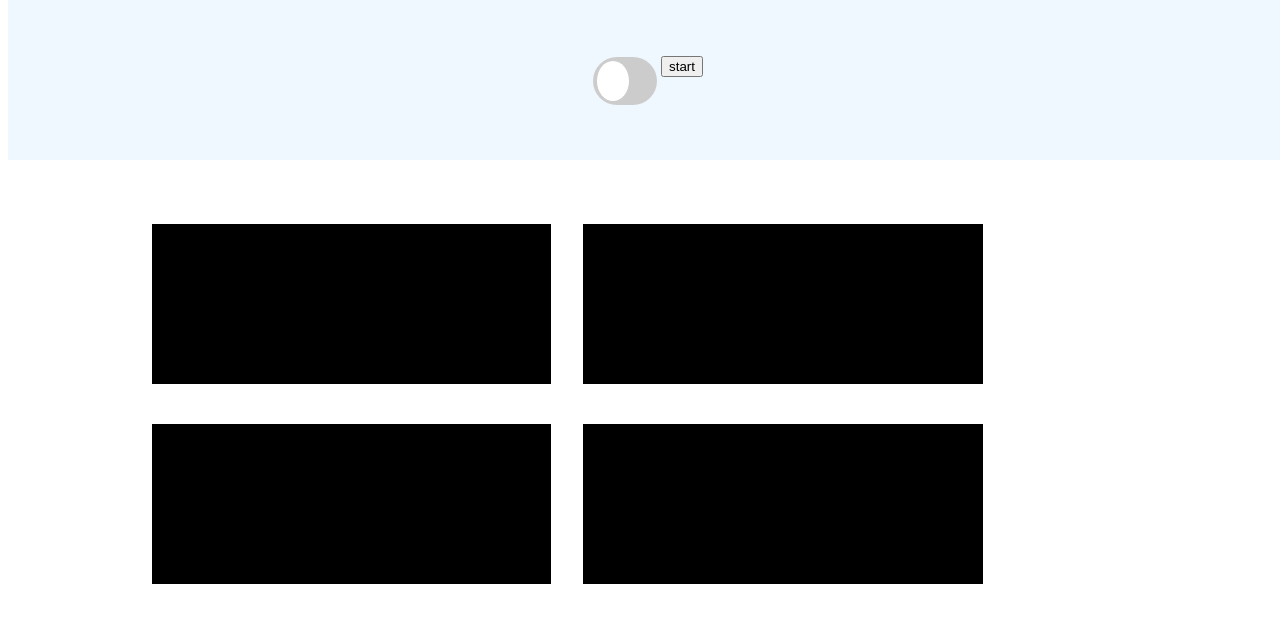
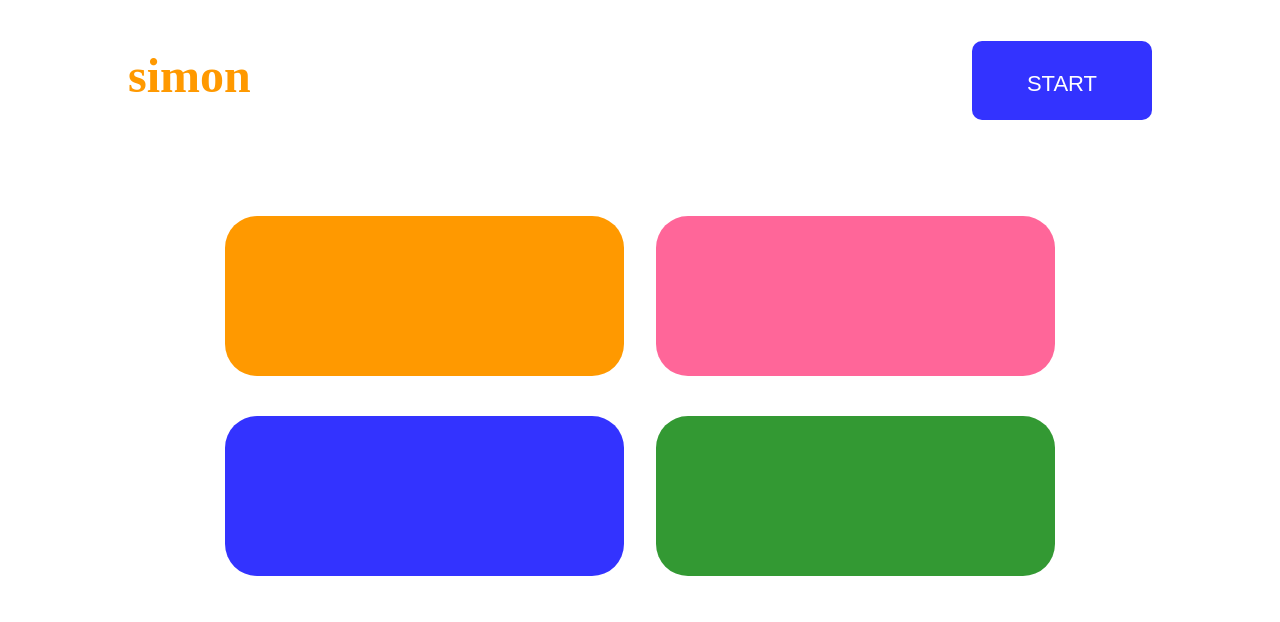
Before and after one commit to bavilari93/simon-saids, a plain HTML site: page dist/index.html in a window 1280 px wide. Drawn offline with Linux system fonts and the light colour scheme.

Commit message:
counter and turn check

```diff
--- a/dist/index.html
+++ b/dist/index.html
@@ -7,22 +7,21 @@
     <meta http-equiv="x-ua-compatible" content="ie=edge">
     <link href="https://fonts.googleapis.com/css?family=Varela&display=swap" rel="stylesheet">
     <link rel="stylesheet" href="/style.e308ff8e.css">
-    <title>Document</title>
+    <title>Simo says</title>
 <script src="/style.e308ff8e.js"></script></head>
 
 <body>
     <div class="container">
         <!-- controls -->
         <header>
+        	<h1>simon</h1>
             <section class="controls">
-                <label class="switch">
-                    <input type="checkbox">
-                    <span class="slider round"></span>
-                </label>
+
                 <button id="start">start</button>
             </section>
         </header>
         <!-- game board -->
+        <div id="counter"></div>
         <div class="symon-container">
             <div id="boxA" class="box"></div>
             <div id="boxB" class="box"></div>
--- a/dist/main.1f19ae8e.js
+++ b/dist/main.1f19ae8e.js
@@ -119,24 +119,32 @@ parcelRequire = (function (modules, cache, entry, globalName) {
   return newRequire;
 })({"main.js":[function(require,module,exports) {
 var optionArray = document.querySelectorAll('.box');
-var startButton = document.getElementById('start'); // human and computer genereated arrays
+var startButton = document.getElementById('start');
+var counter = document.getElementById('counter'); // human and computer genereated arrays
 
 var humanSelectionArray = [];
 var computerSelectionArray = [];
-var levelCounter = 0;
 var level = 0;
-var turn = ''; // click to start
+var turn = 'computer'; // click to start
 
 startButton.addEventListener('click', function () {
+  humanSelectionArray = [];
+  computerSelectionArray = [];
   startRound();
 }); // computer generated
 
 var startRound = function startRound() {
+  counter.innerHTML = level;
   var computerGenerated = Math.floor(Math.random() * 4);
   var option = optionArray[computerGenerated].id;
+
+  if (option === computerSelectionArray[computerSelectionArray.length - 1]) {
+    startRound();
+  } else {
     computerSelectionArray.push(option);
     humanSelectionArray = [];
     showSequence();
+  }
 }; // toggles class for  human and computer
 
 
@@ -147,17 +155,18 @@ var showSequence = function showSequence() {
     (function (i) {
       counter += 1;
       setTimeout(function () {
-        console.log(computerSelectionArray[i]);
         classToggle(computerSelectionArray[i]);
       }, 700 * counter);
     })(i);
   }
+
+  turn = 'human';
+  console.log(turn);
 }; // toggle and remove class
 
 
 var classToggle = function classToggle(element) {
   var boxSelection = document.getElementById("".concat(element));
-  console.log(boxSelection);
   boxSelection.classList.toggle('active');
   setTimeout(function () {
     boxSelection.classList.remove('active');
@@ -171,18 +180,25 @@ var levelUp = function levelUp() {
 
 optionArray.forEach(function (e) {
   e.addEventListener('click', function () {
+    // stop from click
+    if (turn === 'human') {
       var clickedElement = e.id;
       humanSelectionArray.push(clickedElement);
       checkSequense(humanSelectionArray.length - 1);
       classToggle(clickedElement);
+    }
   });
 }); // check if answer is correct
 
 var checkSequense = function checkSequense(indexofArray) {
   if (humanSelectionArray[indexofArray] === computerSelectionArray[indexofArray] && humanSelectionArray.length === computerSelectionArray.length) {
     setTimeout(function () {
+      turn = 'computer';
       startRound();
+      levelUp();
     }, 1000);
+  } else {// modal box for loosing
+    // reset all
   }
 };
 },{}],"../../../../../usr/local/lib/node_modules/parcel-bundler/src/builtins/hmr-runtime.js":[function(require,module,exports) {
--- a/dist/style.e308ff8e.css
+++ b/dist/style.e308ff8e.css
@@ -2,6 +2,7 @@ html>
 * {
     border: 0;
     padding: 0;
+    margin:0;
     box-sizing: border-box;
 }
 
@@ -17,18 +18,53 @@ html>
 header {
     width: 100%;
     height: 10rem;
-    background: aliceblue;
     display: flex;
-    justify-content: center;
+    justify-content: flex-end;
     align-items: center;
     position: absolute;
     top:0;
+}
+header h1{
+	position: absolute;
+	left:10%;
+	top: 1rem;
+	color:#ff9900;
+	font-size: 3em;
+
+}
+.controls{
+	position: relative;
+	right:10%;
+}
+
+#start{
+	background: #3333ff;
+	   border: none;
+	       padding: 21px 55px;
+
+	       font-size: xx-large;
+    text-decoration: none;
+    color: white;
+    font-variant: all-petite-caps;
+    border-radius: 10px;
+    cursor: pointer;
+}
+#start:hover,
+#start:focus{
+	letter-spacing: 4px;
+}
+
+#start:focus {
+    outline: none;
+    background: black;
 
 }
 
 .symon-container {
     display: flex;
     flex-direction: row;
+
+    justify-content: center;
     width: 80%;
     height: 50%;
     flex-wrap: wrap;
@@ -38,76 +74,42 @@ header {
 .symon-container>div {
     width: 39%;
     height: 40%;
-    background: black;
-    transition: background 1s ease;
+    transition: opacity 1s ease, transform .5s ease-out;
     margin: 1rem;
     cursor: pointer;
+    border-radius: 2rem;
 
 }
+#boxA{
+	background:#ff9900;
+}
+#boxB{
+	background:#ff6699;
+}
+#boxC{
+	background: #3333ff;
+}
+#boxD{
+	background: #339933;
+}
+
+#boxA.active{
+	background:#ff9900;
+}
+
 
 div.box.active{
-	background:blue;
+	opacity:.7;
+	transform : scale(1.05);
 }
 
-/*alider button*/
-.switch {
-  position: relative;
-  display: inline-block;
-  width: 4rem;
-  height: 3rem;
+#counter{
+	    position: absolute;
+    	margin-top: -1rem;
+    	font-size: 5em;
+    	font-weight: bolder;
 }
 
-.switch input {
-  opacity: 0;
-  width: 0;
-  height: 0;
-}
 
-.slider {
-  position: absolute;
-  cursor: pointer;
-  top: 0;
-  left: 0;
-  right: 0;
-  bottom: 0;
-  background-color: #ccc;
-  -webkit-transition: .4s;
-  transition: .4s;
-}
-
-.slider:before {
-  position: absolute;
-  content: "";
-  height: 2.5rem;
-  width: 2rem;
-  left: 4px;
-  bottom: 4px;
-  background-color: white;
-  -webkit-transition: .4s;
-  transition: .4s;
-}
-/*checked slider background */
-input:checked + .slider {
-  background-color: blue;
-}
-
-input:focus + .slider {
-  box-shadow: 0 0 1px #2196F3;
-}
-/*slider move*/
-input:checked + .slider:before {
-  -webkit-transform: translateX(26px);
-  -ms-transform: translateX(26px);
-  transform: translateX(26px);
-}
-
-/* Rounded sliders */
-.slider.round {
-  border-radius: 2rem;
-}
-
-.slider.round:before {
-  border-radius: 50%;
-}
 
 /*# sourceMappingURL=/style.e308ff8e.css.map */
--- a/style.css
+++ b/style.css
@@ -2,6 +2,7 @@ html>
 * {
     border: 0;
     padding: 0;
+    margin:0;
     box-sizing: border-box;
 }
 
@@ -17,18 +18,53 @@ html>
 header {
     width: 100%;
     height: 10rem;
-    background: aliceblue;
     display: flex;
-    justify-content: center;
+    justify-content: flex-end;
     align-items: center;
     position: absolute;
     top:0;
+}
+header h1{
+	position: absolute;
+	left:10%;
+	top: 1rem;
+	color:#ff9900;
+	font-size: 3em;
+
+}
+.controls{
+	position: relative;
+	right:10%;
+}
+
+#start{
+	background: #3333ff;
+	   border: none;
+	       padding: 21px 55px;
+
+	       font-size: xx-large;
+    text-decoration: none;
+    color: white;
+    font-variant: all-petite-caps;
+    border-radius: 10px;
+    cursor: pointer;
+}
+#start:hover,
+#start:focus{
+	letter-spacing: 4px;
+}
+
+#start:focus {
+    outline: none;
+    background: black;
 
 }
 
 .symon-container {
     display: flex;
     flex-direction: row;
+
+    justify-content: center;
     width: 80%;
     height: 50%;
     flex-wrap: wrap;
@@ -38,74 +74,38 @@ header {
 .symon-container>div {
     width: 39%;
     height: 40%;
-    background: black;
-    transition: background 1s ease;
+    transition: opacity 1s ease, transform .5s ease-out;
     margin: 1rem;
     cursor: pointer;
+    border-radius: 2rem;
 
 }
+#boxA{
+	background:#ff9900;
+}
+#boxB{
+	background:#ff6699;
+}
+#boxC{
+	background: #3333ff;
+}
+#boxD{
+	background: #339933;
+}
+
+#boxA.active{
+	background:#ff9900;
+}
+
 
 div.box.active{
-	background:blue;
+	opacity:.7;
+	transform : scale(1.05);
 }
 
-/*alider button*/
-.switch {
-  position: relative;
-  display: inline-block;
-  width: 4rem;
-  height: 3rem;
+#counter{
+	    position: absolute;
+    	margin-top: -1rem;
+    	font-size: 5em;
+    	font-weight: bolder;
 }
-
-.switch input {
-  opacity: 0;
-  width: 0;
-  height: 0;
-}
-
-.slider {
-  position: absolute;
-  cursor: pointer;
-  top: 0;
-  left: 0;
-  right: 0;
-  bottom: 0;
-  background-color: #ccc;
-  -webkit-transition: .4s;
-  transition: .4s;
-}
-
-.slider:before {
-  position: absolute;
-  content: "";
-  height: 2.5rem;
-  width: 2rem;
-  left: 4px;
-  bottom: 4px;
-  background-color: white;
-  -webkit-transition: .4s;
-  transition: .4s;
-}
-/*checked slider background */
-input:checked + .slider {
-  background-color: blue;
-}
-
-input:focus + .slider {
-  box-shadow: 0 0 1px #2196F3;
-}
-/*slider move*/
-input:checked + .slider:before {
-  -webkit-transform: translateX(26px);
-  -ms-transform: translateX(26px);
-  transform: translateX(26px);
-}
-
-/* Rounded sliders */
-.slider.round {
-  border-radius: 2rem;
-}
-
-.slider.round:before {
-  border-radius: 50%;
-}
```
Also changed, not shown: index.html (+4 -5 lines), main.js (+33 -7 lines), 2 other files. Lines whose indentation alone changed are shown as unchanged.
